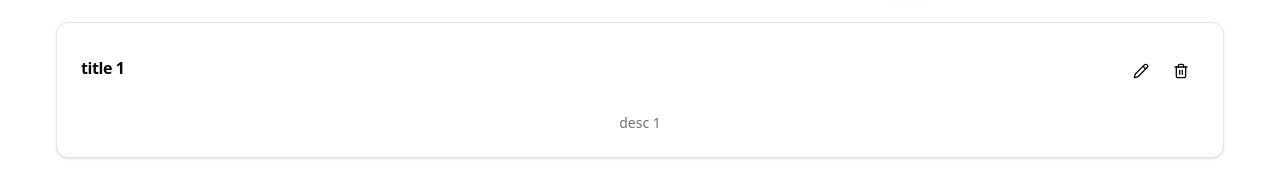
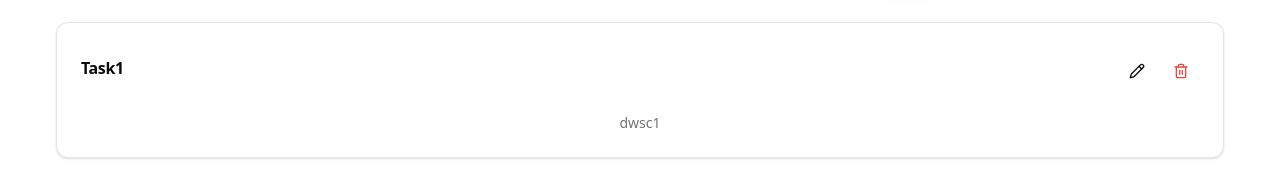
Before and after one commit to DFurtune/Task_Manager, a React (Vite) app: page /tasks in a window 1280 px wide. Shown: the part 403-586 px from the top of the page. Built offline with nearby package versions, Linux system fonts and the light colour scheme; data requests are answered from the project's data file.

Commit message:
Implement delete confirmation dialog for tasks

```diff
--- a/db.json
+++ b/db.json
@@ -1,15 +1,15 @@
 {
   "tasks": [
     {
-      "id": "119a",
-      "title": "title 1",
-      "description": "desc 1",
+      "id": "8c08",
+      "title": "Task1",
+      "description": "dwsc1",
       "status": "todo",
       "priority": "medium",
-      "dueDate": "2026-02-05",
+      "dueDate": "",
       "categoryId": "general",
       "tags": [],
-      "createdAt": "2026-02-01T18:10:16.576Z"
+      "createdAt": "2026-02-01T18:37:33.415Z"
     }
   ]
 }
--- /dev/null
+++ b/src/features/tasks/delete-task-dialog.tsx
@@ -0,0 +1,43 @@
+import { useState } from "react"
+import { useDeleteTask } from "./api"
+import { Dialog, DialogTrigger, DialogContent, DialogHeader, DialogTitle } from "@/components/ui/dialog"
+import { Button } from "@/components/ui/button"
+import { Trash2 } from "lucide-react"
+
+interface Props {
+    taskId: string
+}
+
+export const DeleteTaskDialog = ({ taskId }: Props) => {
+    const [open, setOpen] = useState(false)
+    const deleteTask = useDeleteTask()
+
+    const handleDelete = () => {
+        deleteTask.mutate(taskId, {
+            onSuccess: () => setOpen(false)
+        })
+    }
+
+    return (
+        <Dialog open={open} onOpenChange={setOpen}>
+            <DialogTrigger asChild>
+                <Button variant='ghost' size='icon' aria-label="Delete task">
+                    <Trash2 className="h-4 w-4 text-destructive" />
+                </Button>
+            </DialogTrigger>
+
+            <DialogContent>
+                <DialogHeader>
+                    <DialogTitle>Delete task?</DialogTitle>
+                </DialogHeader>
+
+                <p className="text-sm text-muted-foreground">This action cannot be undone</p>
+
+                <div className="flex justify-end gap-2 mt-4">
+                    <Button variant='outline' onClick={() => setOpen(false)}>Cancel</Button>
+                    <Button variant='destructive' onClick={handleDelete} disabled={deleteTask.isPending}>{deleteTask.isPending ? "Deleting..." : 'Delete'}</Button>
+                </div>
+            </DialogContent>
+        </Dialog>
+    )
+}
--- a/src/features/tasks/task-card.tsx
+++ b/src/features/tasks/task-card.tsx
@@ -1,9 +1,6 @@
-import { Trash2 } from "lucide-react";
 import { Card, CardHeader, CardTitle, CardContent } from "@/components/ui/card";
-import { Dialog, DialogTrigger, DialogContent, DialogHeader, DialogTitle } from "@/components/ui/dialog";
-import { Button } from "@/components/ui/button";
-import { useDeleteTask } from "./api";
 import { EditTaskDialog } from "./edit-tasks-dialog";
+import { DeleteTaskDialog } from "./delete-task-dialog";
 import type { Task } from "./types";
 
 interface Props {
@@ -11,34 +8,14 @@ interface Props {
 }
 
 export const TaskCard = ({ task }: Props) => {
-    const deleteTask = useDeleteTask()
-
     return (
         <Card>
             <CardHeader className="flex flex-row items-center justify-between">
                 <CardTitle className="text-base">{task.title}</CardTitle>
 
-                <div className="flex gap-1">
+                <div className="flex items-center gap-2">
                     <EditTaskDialog task={task} />
-
-                    <Dialog>
-                        <DialogTrigger asChild>
-                            <Button variant="ghost" size="icon" aria-label="Delete task">
-                                <Trash2 className="h-4 w-4" />
-                            </Button>
-                        </DialogTrigger>
-
-                        <DialogContent>
-                            <DialogHeader>
-                                <DialogTitle>Delete task?</DialogTitle>
-                            </DialogHeader>
-
-                            <div className="flex justify-end gap-2">
-                                <Button variant="outline">Cancel</Button>
-                                <Button variant="destructive" onClick={() => deleteTask.mutate(task.id)}>Delete</Button>
-                            </div>
-                        </DialogContent>
-                    </Dialog>
+                    <DeleteTaskDialog taskId={task.id} />
                 </div>
             </CardHeader>
 
```
